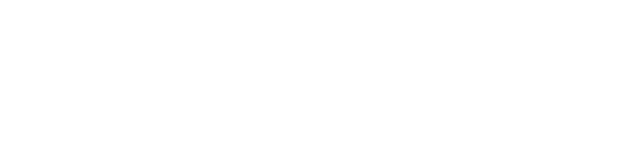
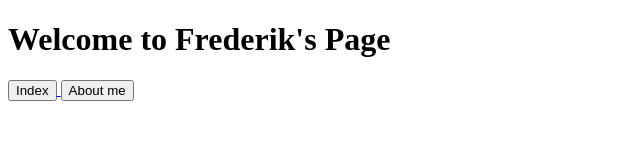
Before and after one commit to FrederikALP/FrederikALP.github.io, a plain HTML site: page aboutFrederik.html in a window 1280 px wide. Shown: the whole page, without its empty margins (0-640 px from the left). Drawn offline with Linux system fonts and the light colour scheme.

Commit message:
Second thir

```diff
--- a/aboutFrederik.html
+++ b/aboutFrederik.html
@@ -2,9 +2,20 @@
 <html lang="en" xmlns:th=""http://w3.org/1990/xhtml">
 <head>
     <meta charset="UTF-8">
-    <title>About Frederik</title>
-    <link rel="stylesheet" type="text/css" href="all.css">
+<title>About Frederik</title>
+<link rel="stylesheet" type="text/css" href="all.css">
 </head>
+<header>
+    <h1 class="text-color">Welcome to Frederik's Page</h1>
+    <div class="menu">
+        <a href="/">
+            <button class="button">Index</button>
+        </a>
+        <a href="aboutFrederik.html">
+            <button class="button">About me</button>
+        </a>
+    </div>
+</header>
 <body>
 
 </>
```
Also changed, not shown: index.html (+12 -10 lines).
